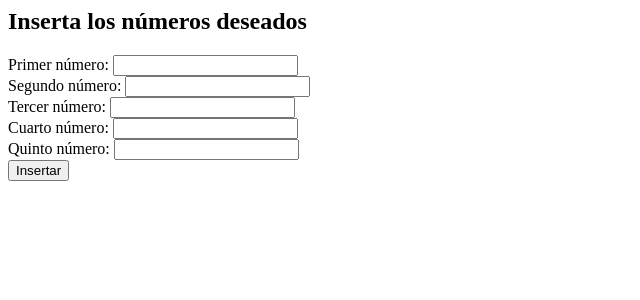
After one commit to IanMercadal/Ejercicios_PHP, a PHP site: page /algoritmoOrdenacion_POST.php in a window 1280 px wide. The commit adds this page. Shown: the top 300 px of the page, without its empty margins (0-640 px from the left). Run offline with PHP 8.4, Linux system fonts and the light colour scheme.

Commit message:
feat: :art: Algoritmo creado, tenemos uno que utiliza método POST y otro que no

```diff
--- /dev/null
+++ b/Ejercicios/algoritmoOrdenacion_POST.php
@@ -0,0 +1,70 @@
+<?php
+
+if($_SERVER['REQUEST_METHOD'] === 'POST'){
+
+    $primero =($_POST['primero']);
+    $segundo =($_POST['segundo']);
+    $tercero =($_POST['tercero']);
+    $cuarto =($_POST['cuarto']);
+    $quinto =($_POST['quinto']);
+
+    $array = [];
+    $errores = [];
+
+    if(!$primero){
+        $errores[] = "Añade el primer número";
+    }
+    if(!$segundo){
+        $errores[] = "Añade el segundo número";
+    }
+    if(!$tercero){
+        $errores[] = "Añade el tercer número";
+    }
+    if(!$cuarto){
+        $errores[] = "Añade el cuarto número";
+    }
+    if(!$quinto){
+        $errores[] = "Añade el quinto número";
+    }
+
+    foreach ($errores as $error): ?>
+        <div class="alerta error">
+            <?php echo $error; ?>
+
+        </div>
+    <?php endforeach;
+
+    if(empty($errores)){
+        $a = array_push($array,$primero,$segundo, $tercero,$cuarto,$quinto);
+
+        $longitud = count($array); // Medimos la longitud del array
+
+        for($i = 0; $i< $longitud; $i++){ // Creamos la variable i y ha de ser menor que el array
+            for($j = 0; $j < $longitud -1; $j++){ // Cramos la variable j
+                if($array[$j] > $array[$j+1]){  // Si j número es mayor a j +1(número de la derecha)
+                    $k = $array[$j]; // Creamos k, como número temporal, que vamos a comparar con el número de la derecha
+                    $array[$j] = $array[$j+1]; // Realizamos un intercambio de valores si es mayor
+                    $array[$j +1] = $k;
+                }
+            }
+        }
+        print_r($array);
+    }
+}
+?>
+
+
+<div>
+    <form method="POST" action="algoritmoOrdenacion.php">
+    <h2>Inserta los números deseados</h2>
+    <label>Primer número: <input type="number" name="primero" /></label><br />
+    <label>Segundo número: <input type="number" name="segundo" /></label><br />
+    <label>Tercer número: <input type="number" name="tercero" /></label><br />
+    <label>Cuarto número: <input type="number" name="cuarto" /></label><br />
+    <label>Quinto número: <input type="number" name="quinto" /></label><br />
+
+    <input type="submit" name="submit" value="Insertar"><br />
+
+    </form>
+
+</div>
```
Also changed, not shown: Ejercicios/Clases/clases.php (added, +44 -0 lines), Ejercicios/algoritmoOrdenacion.php (+13 -10 lines).
